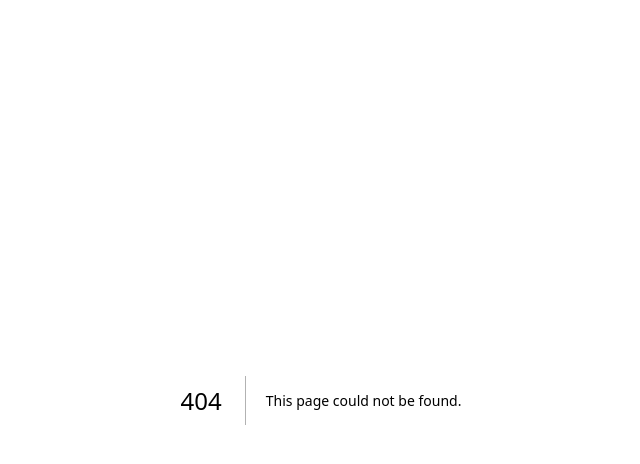
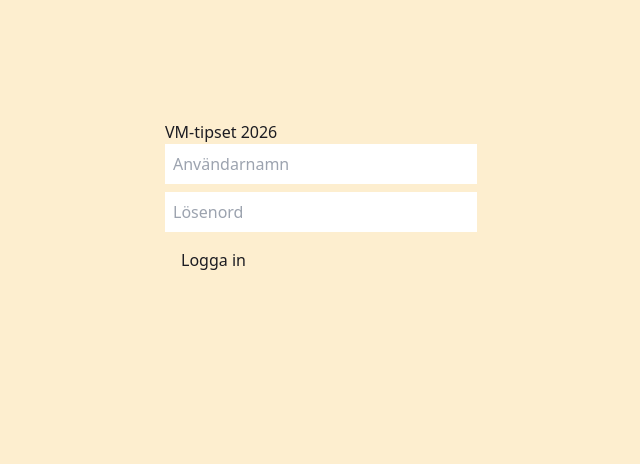
Before and after one commit to CarlBedrot/FotbollsVM, a Next.js app: page /login in a window 1280 px wide. Before the commit this address had no page. Shown: the top 464 px of the page, without its empty margins (319-959 px from the left). Built offline with nearby package versions, Linux system fonts and the light colour scheme.

Commit message:
feat: add admin seed script and login page

```diff
--- /dev/null
+++ b/app/login/page.tsx
@@ -0,0 +1,58 @@
+'use client';
+
+import { useState } from 'react';
+import { useRouter } from 'next/navigation';
+
+export default function LoginPage() {
+  const [username, setUsername] = useState('');
+  const [password, setPassword] = useState('');
+  const [error, setError] = useState<string | null>(null);
+  const [loading, setLoading] = useState(false);
+  const router = useRouter();
+
+  async function onSubmit(e: React.FormEvent) {
+    e.preventDefault();
+    setError(null);
+    setLoading(true);
+    const res = await fetch('/api/auth/login', {
+      method: 'POST',
+      headers: { 'content-type': 'application/json' },
+      body: JSON.stringify({ username, password }),
+    });
+    setLoading(false);
+    if (res.ok) {
+      router.push('/');
+      router.refresh();
+      return;
+    }
+    const data = await res.json().catch(() => ({}));
+    setError(data.error ?? 'inloggning misslyckades');
+  }
+
+  return (
+    <main style={{ maxWidth: 360, margin: '12vh auto', padding: 24 }}>
+      <h1>VM-tipset 2026</h1>
+      <form onSubmit={onSubmit}>
+        <input
+          placeholder="Användarnamn"
+          value={username}
+          onChange={(e) => setUsername(e.target.value)}
+          autoComplete="username"
+          style={{ display: 'block', width: '100%', marginBottom: 8, padding: 8 }}
+        />
+        <input
+          type="password"
+          placeholder="Lösenord"
+          value={password}
+          onChange={(e) => setPassword(e.target.value)}
+          autoComplete="current-password"
+          style={{ display: 'block', width: '100%', marginBottom: 8, padding: 8 }}
+        />
+        <button type="submit" disabled={loading} style={{ padding: '8px 16px' }}>
+          {loading ? 'Loggar in…' : 'Logga in'}
+        </button>
+        {error && <p style={{ color: '#e23b3b' }}>{error}</p>}
+      </form>
+    </main>
+  );
+}
```
Also changed, not shown: scripts/seed-admin.ts (added, +27 -0 lines).
